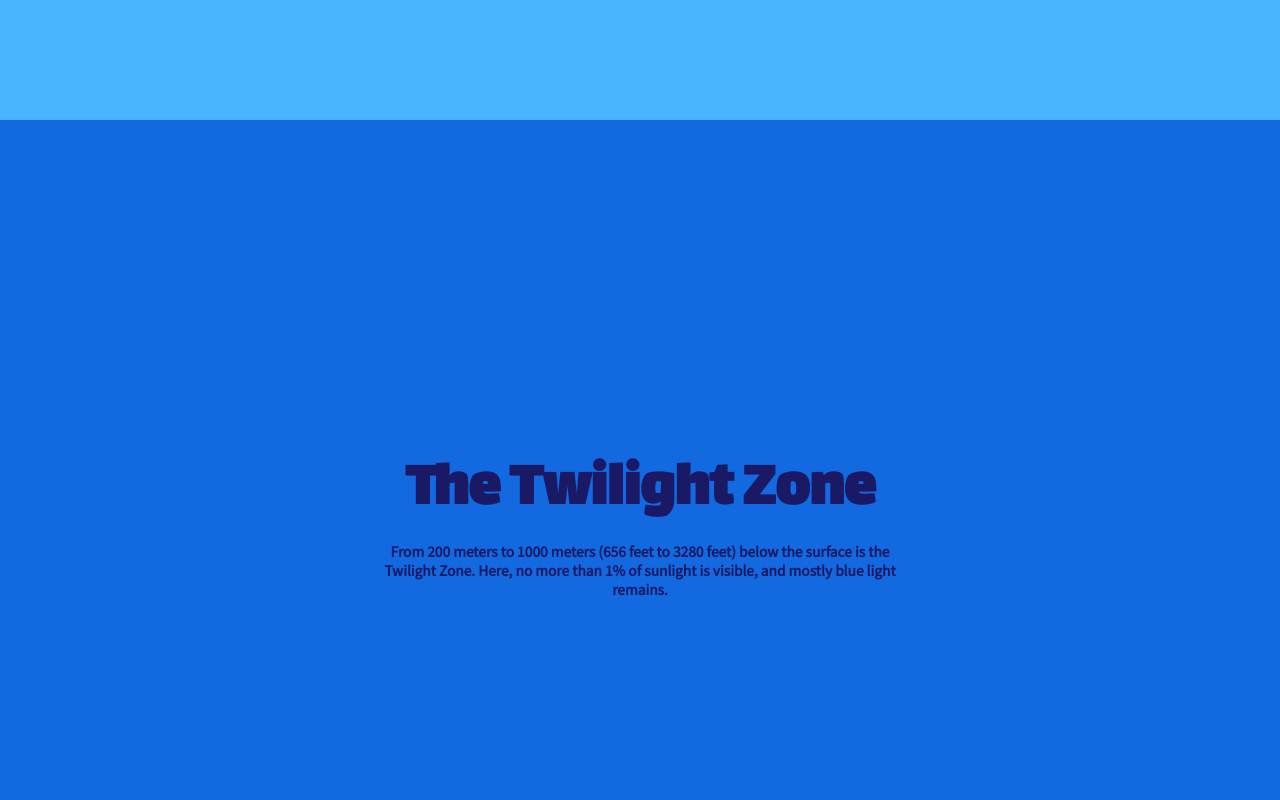
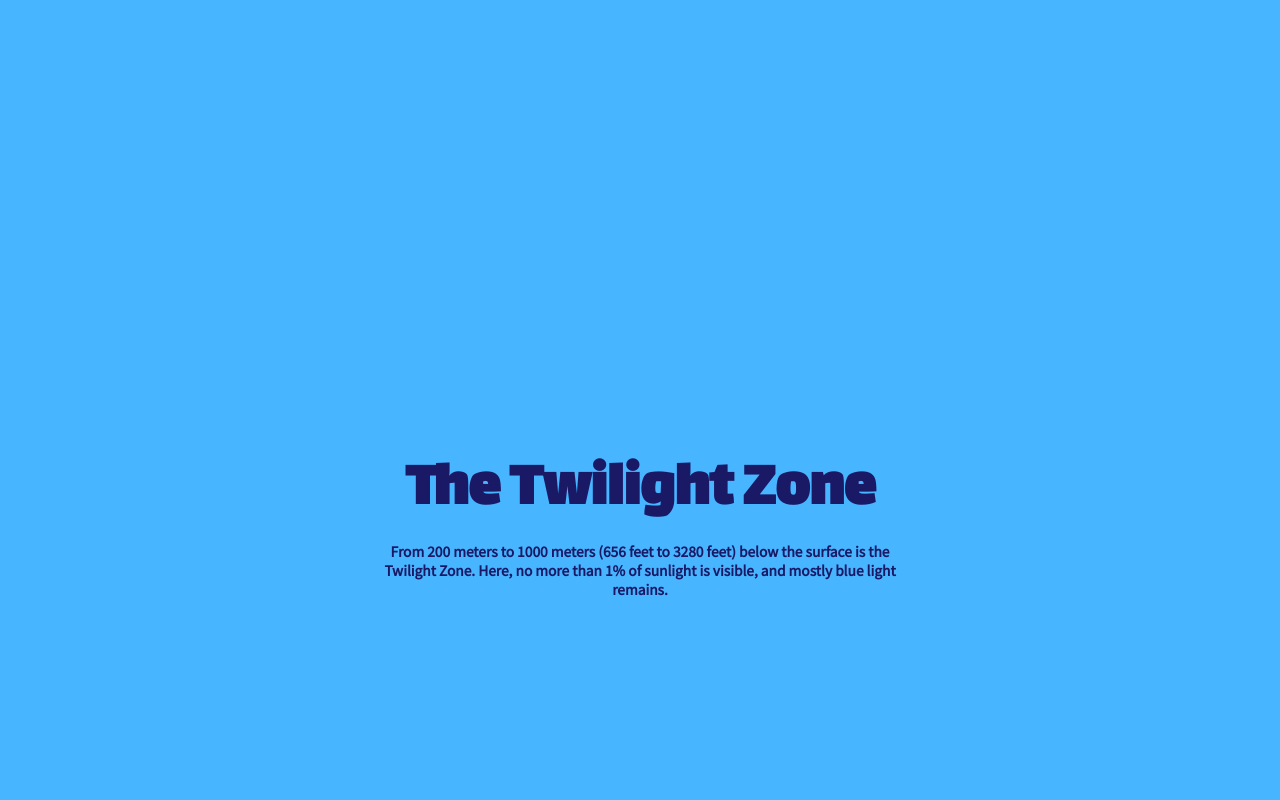
Before and after one commit to ChanGarrickT/DeepSea, a React (Create React App) app: page / in a window 1280 px wide. Shown: the part 1480-2280 px from the top of the page. Built offline with nearby package versions, Linux system fonts and the light colour scheme.

Commit message:
Background color transistion

```diff
--- a/src/components/App.jsx
+++ b/src/components/App.jsx
@@ -6,7 +6,14 @@ const zones = ["sky", "sunlit", "twilight", "midnight", "abyssal", "hadal"];
 function App() {
     return (
         <div className="App">
-            {zones.map((zone, index) => <ZoneContainer key={index} zoneName={zone} />)}
+            {zones.map((zone, index) => (
+                <ZoneContainer
+                    key={index}
+                    id={index}
+                    zoneName={zone}
+                    prevZone={index > 1 ? zones[index - 1] : null}
+                />
+            ))}
         </div>
     );
 }
--- a/src/components/TitleContent.jsx
+++ b/src/components/TitleContent.jsx
@@ -7,6 +7,7 @@ function TitleContent() {
     const waveRef = useRef();
 
     useLayoutEffect(() => {
+        // Scroll down prompt bobbing up and down
         gsap.to(scrollPromptRef.current, {
             y: 20,
             ease: "sine.inOut",
@@ -15,6 +16,7 @@ function TitleContent() {
             yoyo: true,
         });
 
+        // Wave loop
         gsap.to(waveRef.current, {
             xPercent: -5,
             duration: 2,
--- a/src/components/ZoneContainer.jsx
+++ b/src/components/ZoneContainer.jsx
@@ -4,7 +4,15 @@ import ZoneContent from "./ZoneContent";
 function ZoneContainer(props) {
     return (
         <div>
-            {props.zoneName === "sky" ? <TitleContent /> : <ZoneContent zoneName={props.zoneName}/>}
+            {props.zoneName === "sky" ? (
+                <TitleContent />
+            ) : (
+                <ZoneContent
+                    zoneName={props.zoneName}
+                    prevZone={props.prevZone}
+                    id={props.id}
+                />
+            )}
         </div>
     );
 }
--- a/src/components/ZoneContent.jsx
+++ b/src/components/ZoneContent.jsx
@@ -1,10 +1,44 @@
 import ZoneIntro from "./ZoneIntro";
 import ZoneFact from "./ZoneFact";
+import { useLayoutEffect, useRef } from "react";
+import zoneData from "../zoneData.json";
+import { gsap } from "gsap";
+import { ScrollTrigger } from "gsap/ScrollTrigger";
 
-export default function ZoneContent(props){
+gsap.registerPlugin(ScrollTrigger);
+
+export default function ZoneContent(props) {
+    const containerRef = useRef();
+
+    useLayoutEffect(() => {
+        // ScrollTrigger.create({
+        //     trigger: containerRef.current,
+        //     pin: true,
+        //     scrub: true,
+        // });
+
+        // Transition from the previous zone's background color
+        // Applies only to second zone and beyond
+        if (props.id > 1) {
+            gsap.from(containerRef.current, {
+                backgroundColor: zoneData[props.prevZone].bgColor,
+                scrollTrigger: {
+                    start: "top top",
+                    end: "top -10%",
+                    scrub: true,
+                    trigger: containerRef.current,
+                },
+            });
+        }
+    }, []);
+
     return (
-        <div className={`container ${props.zoneName}`}>
-            <ZoneIntro zoneName={props.zoneName}/>
+        <div className={`container ${props.zoneName}`} ref={containerRef}>
+            <ZoneIntro
+                zoneName={props.zoneName}
+                header={zoneData[props.zoneName].header}
+                subtitle={zoneData[props.zoneName].subtitle}
+            />
         </div>
-    )
+    );
 }
--- a/src/components/ZoneIntro.jsx
+++ b/src/components/ZoneIntro.jsx
@@ -1,10 +1,8 @@
-import data from "../zoneData.json";
-
 function ZoneIntro(props) {
     return (
         <div>
-            <h2>{data[props.zoneName].header}</h2>
-            <h4>{data[props.zoneName].subtitle}</h4>
+            <h2>{props.header}</h2>
+            <h4>{props.subtitle}</h4>
         </div>
     );
 }
--- a/src/zoneData.json
+++ b/src/zoneData.json
@@ -2,26 +2,36 @@
     "sunlit": {
         "header": "The Sunlit Zone",
         "subtitle": "This zone extends to about 200 meters, or 656 feet, below the surface. Sunlight is mostly visible at these depths, allowing plants and other photosynthetic organisms to thrive.",
+        "bgColor": "#47B5FF",
+        "color": "#191966",
         "facts": []
     },
     "twilight": {
         "header": "The Twilight Zone",
         "subtitle": "From 200 meters to 1000 meters (656 feet to 3280 feet) below the surface is the Twilight Zone. Here, no more than 1% of sunlight is visible, and mostly blue light remains.",
+        "bgColor": "#1369DF",
+        "color": "#191966",
         "facts": []
     },
     "midnight": {
         "header": "The Midnight Zone",
         "subtitle": "The Midnight Zone ranges from 1000 meters to 4000 meters (3280 feet to 13100 feet) below sea level. Starting here, no sunlight is visible. This zone continues down to the start of the oceanic crust.",
+        "bgColor": "#1C399E",
+        "color": "#63C1FF",
         "facts": []
     },
     "abyssal": {
         "header": "The Abyssal Zone",
         "subtitle": "This zone extends from 4000 meters to 6500 meters (13100 feet to 21300 feet) and spans the seafloor. About a third of the Earth's oceans reach this depth.",
+        "bgColor": "#191565",
+        "color": "#A2C7FF",
         "facts": []
     },
     "hadal": {
         "header": "The Hadal Zone",
         "subtitle": "By diving into deep sea trenches, we can go beyond the seafloor. This is the Hadal Zone, with depths as far as 11000 meters (36000 feet) below the surface.",
+        "bgColor": "#000",
+        "color": "#FFF",
         "facts": []
     }
 }
```
